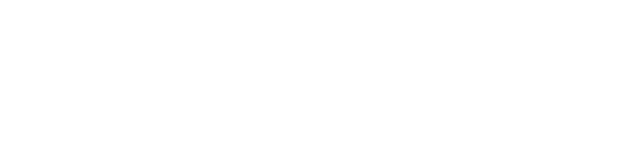
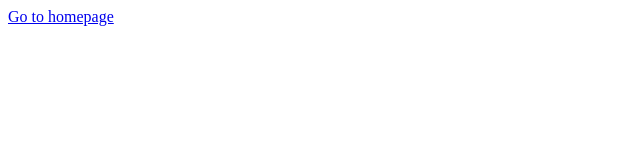
Before and after one commit to Daniel-Condie/Web, a plain HTML site: page about.html in a window 1280 px wide. Shown: the whole page, without its empty margins (0-640 px from the left). Drawn offline with Linux system fonts and the light colour scheme.

Commit message:
Added link from about back to index

```diff
--- a/about.html
+++ b/about.html
@@ -7,6 +7,6 @@
     <title>About Us</title>
 </head>
 <body>
-
+    <a href=index.html>Go to homepage</a>
 </body>
 </html>
```
